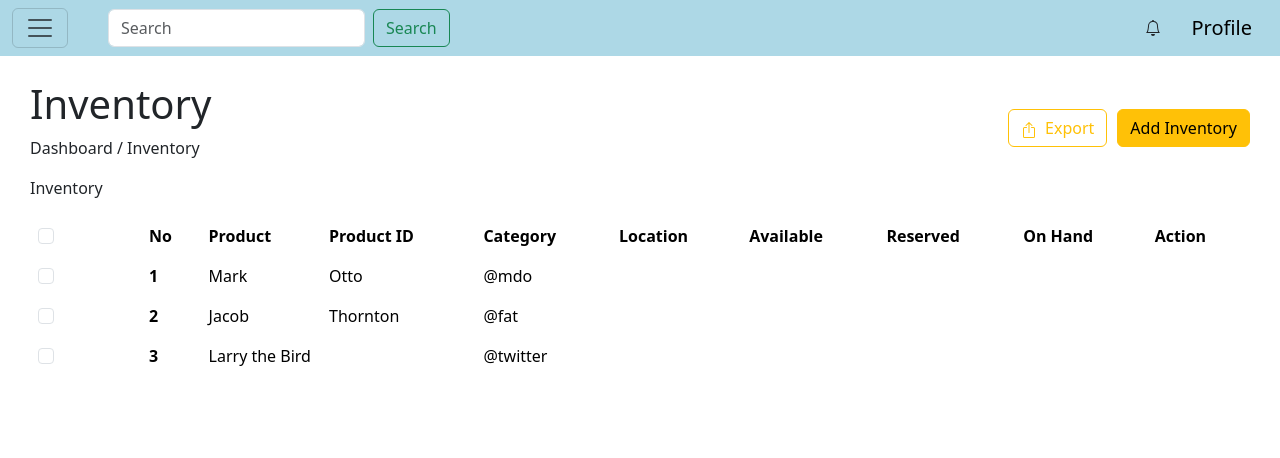
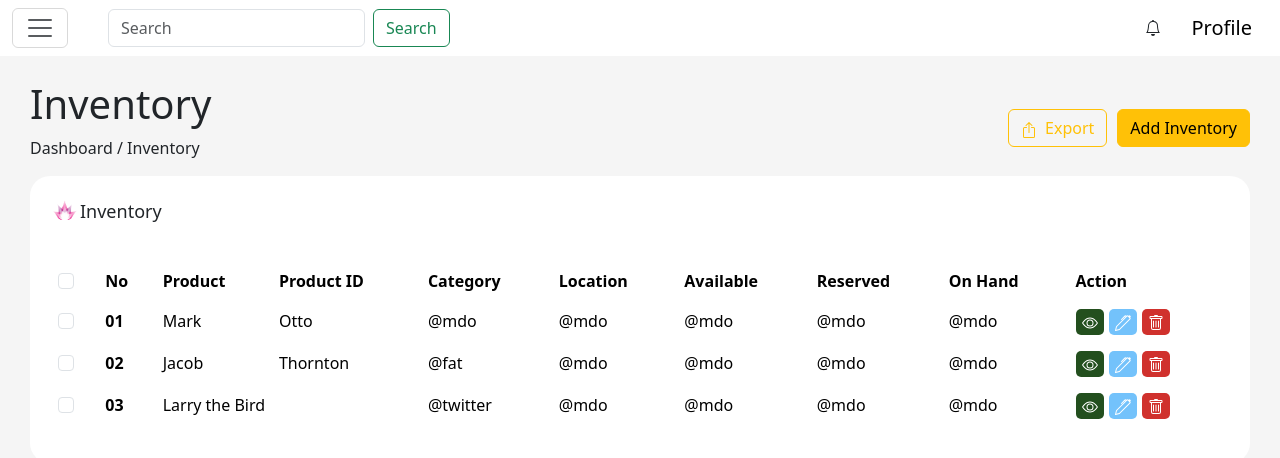
Before and after one commit to peanut150/Inventory-Practice, a React (Vite) app: page /dashboard in a window 1280 px wide. Shown: the top 458 px of the page. Built offline with nearby package versions, Linux system fonts and the light colour scheme.

Commit message:
added container for table

```diff
--- a/src/components/navbar/OffcanvasNav.jsx
+++ b/src/components/navbar/OffcanvasNav.jsx
@@ -10,7 +10,7 @@ function OffcanvasNav() {
 
   return (
     <>
-      <nav className="navbar fixed-top" style={{ backgroundColor: "#ADD8E6" }}>
+      <nav className="navbar fixed-top" style={{ backgroundColor: "#fff" }}>
         <div className="container-fluid">
           <button
             className="navbar-toggler"
--- a/src/components/tables/InventoryTable.jsx
+++ b/src/components/tables/InventoryTable.jsx
@@ -1,13 +1,31 @@
 import * as Icon from "react-bootstrap-icons";
 
+import Logo from "../../assets/logo.png";
+
 function InventoryTable() {
+  document.body.style.backgroundColor = "#F5F5F5";
+
   return (
-    <>
-      <table class="table table-borderless">
-        <thead>
-          <p>Inventory</p>
-        </thead>
+    <div
+      style={{
+        backgroundColor: "#fff",
+        padding: "20px",
+        borderRadius: "20px",
+        display: "flex",
+        flexDirection: "column", // Change to column direction
+      }}
+    >
+      <div style={{ display: "flex", alignItems: "center" }}>
+        <img
+          src={Logo}
+          alt="LogoInventory"
+          style={{ height: "30px", width: "30px" }}
+        />
+        <p style={{ margin: "0", fontSize: "18px" }}>Inventory</p>
+      </div>
 
+      <div style={{ marginTop: "35px" }}>
+        <table className="table table-borderless">
           <thead>
             <tr>
               <th scope="col">
@@ -40,10 +58,47 @@ function InventoryTable() {
                   id="flexCheckDefault"
                 />
               </th>
-            <th scope="row">1</th>
+              <th scope="row">01</th>
               <td>Mark</td>
               <td>Otto</td>
               <td>@mdo</td>
+              <td>@mdo</td>
+              <td>@mdo</td>
+              <td>@mdo</td>
+              <td>@mdo</td>
+              <td>
+                <button
+                  style={{
+                    marginRight: "5px",
+                    backgroundColor: "#234F1E",
+                    border: "none",
+                    borderRadius: "5px",
+                  }}
+                >
+                  <Icon.Eye color="#fff" style={{ marginBottom: "2px" }} />
+                </button>
+
+                <button
+                  style={{
+                    marginRight: "5px",
+                    backgroundColor: "#73C2FB",
+                    border: "none",
+                    borderRadius: "5px",
+                  }}
+                >
+                  <Icon.Pen color="#fff" style={{ marginBottom: "2px" }} />
+                </button>
+
+                <button
+                  style={{
+                    backgroundColor: "#D0312D",
+                    border: "none",
+                    borderRadius: "5px",
+                  }}
+                >
+                  <Icon.Trash color="#fff" style={{ marginBottom: "2px" }} />
+                </button>
+              </td>
             </tr>
 
             <tr>
@@ -55,10 +110,47 @@ function InventoryTable() {
                   id="flexCheckDefault"
                 />
               </th>
-            <th scope="row">2</th>
+              <th scope="row">02</th>
               <td>Jacob</td>
               <td>Thornton</td>
               <td>@fat</td>
+              <td>@mdo</td>
+              <td>@mdo</td>
+              <td>@mdo</td>
+              <td>@mdo</td>
+              <td>
+                <button
+                  style={{
+                    marginRight: "5px",
+                    backgroundColor: "#234F1E",
+                    border: "none",
+                    borderRadius: "5px",
+                  }}
+                >
+                  <Icon.Eye color="#fff" style={{ marginBottom: "2px" }} />
+                </button>
+
+                <button
+                  style={{
+                    marginRight: "5px",
+                    backgroundColor: "#73C2FB",
+                    border: "none",
+                    borderRadius: "5px",
+                  }}
+                >
+                  <Icon.Pen color="#fff" style={{ marginBottom: "2px" }} />
+                </button>
+
+                <button
+                  style={{
+                    backgroundColor: "#D0312D",
+                    border: "none",
+                    borderRadius: "5px",
+                  }}
+                >
+                  <Icon.Trash color="#fff" style={{ marginBottom: "2px" }} />
+                </button>
+              </td>
             </tr>
 
             <tr>
@@ -70,13 +162,51 @@ function InventoryTable() {
                   id="flexCheckDefault"
                 />
               </th>
-            <th scope="row">3</th>
+              <th scope="row">03</th>
               <td colspan="2">Larry the Bird</td>
               <td>@twitter</td>
+              <td>@mdo</td>
+              <td>@mdo</td>
+              <td>@mdo</td>
+              <td>@mdo</td>
+              <td>
+                <button
+                  style={{
+                    marginRight: "5px",
+                    backgroundColor: "#234F1E",
+                    border: "none",
+                    borderRadius: "5px",
+                  }}
+                >
+                  <Icon.Eye color="#fff" style={{ marginBottom: "2px" }} />
+                </button>
+
+                <button
+                  style={{
+                    marginRight: "5px",
+                    backgroundColor: "#73C2FB",
+                    border: "none",
+                    borderRadius: "5px",
+                  }}
+                >
+                  <Icon.Pen color="#fff" style={{ marginBottom: "2px" }} />
+                </button>
+
+                <button
+                  style={{
+                    backgroundColor: "#D0312D",
+                    border: "none",
+                    borderRadius: "5px",
+                  }}
+                >
+                  <Icon.Trash color="#fff" style={{ marginBottom: "2px" }} />
+                </button>
+              </td>
             </tr>
           </tbody>
         </table>
-    </>
+      </div>
+    </div>
   );
 }
 
```
Lines whose indentation alone changed are shown as unchanged.
